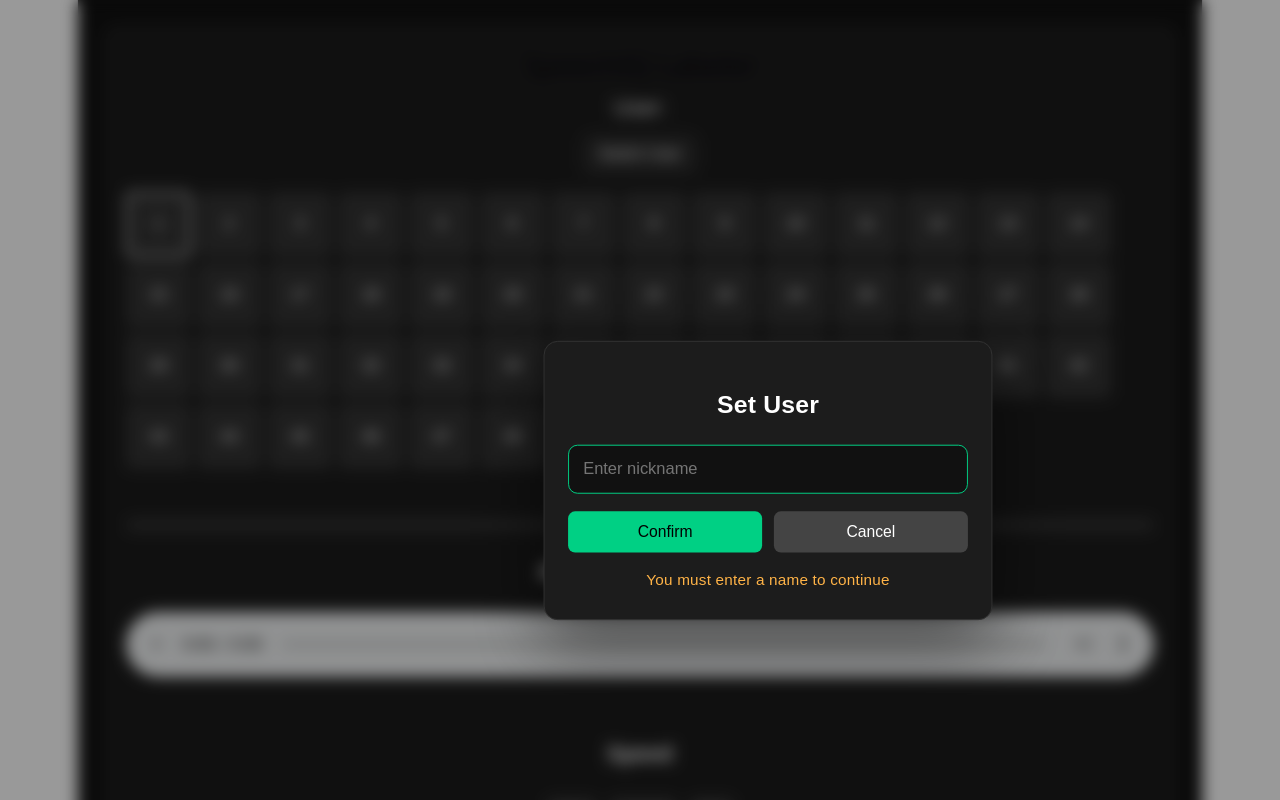
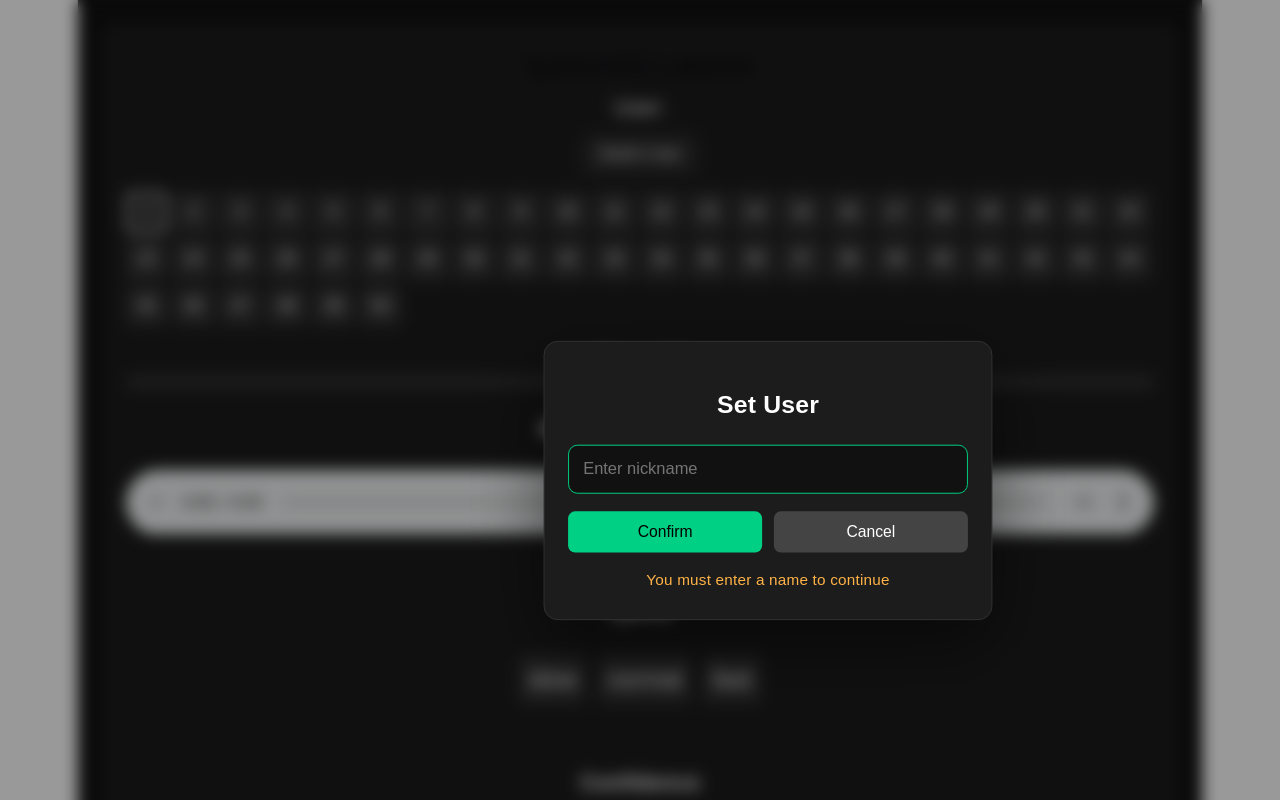
Before and after one commit to paulogabe1/speechiq-labeler, a React (Vite) app: page / in a window 1280 px wide. Shown: the top 800 px of the page. Built offline with nearby package versions, Linux system fonts and the light colour scheme.

Commit message:
Update App.jsx

```diff
--- a/src/App.jsx
+++ b/src/App.jsx
@@ -396,8 +396,8 @@ const styles = {
     marginBottom: 15
   },
   navBtn: {
-    width: 54,
-    height: 54,
+    width: 34,
+    height: 34,
     border: "none",
     color: "white",
     cursor: "pointer",
@@ -423,7 +423,8 @@ const styles = {
     background: "#333",
     border: "none",
     color: "white",
-    borderRadius: 6
+    borderRadius: 6,
+    fontSize: 20
   },
   active: {
     padding: 8,
```
